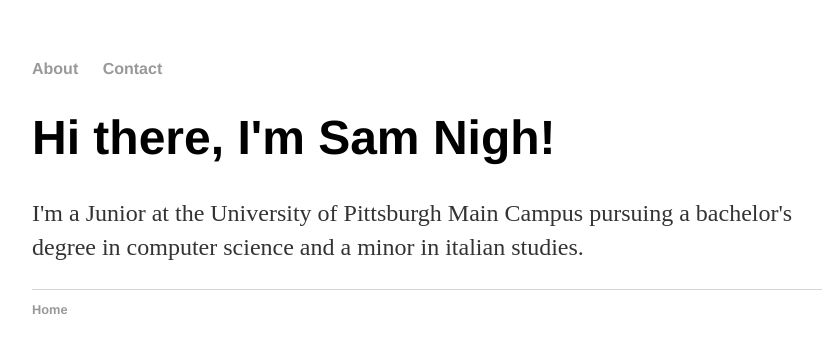
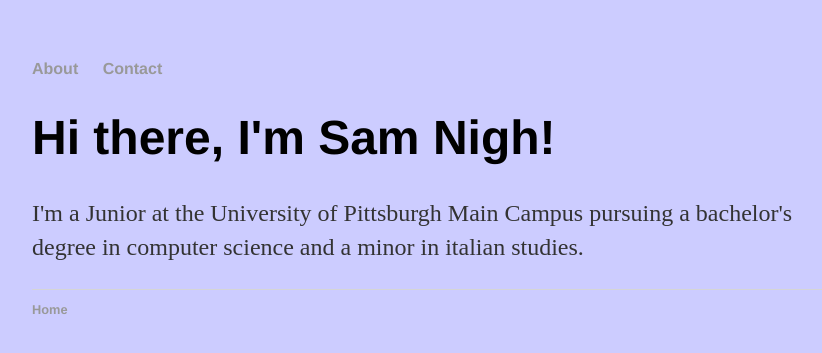
Before and after one commit to SPN11/SPN11.github.io, a Jekyll site: the page built from index.html, in a window 1280 px wide. Shown: the top 353 px of the page, without its empty margins (160-982 px from the left). Built offline with Jekyll 4.4.1, drawn with Linux system fonts in a browser that asks for light colours.

Commit message:
Update main.css

```diff
--- a/css/main.css
+++ b/css/main.css
@@ -1,6 +1,7 @@
 body {
     margin: 60px auto;
     width: 70%;
+    background-color: #ccccff
 }
 nav ul, footer ul {
     font-family:'Helvetica', 'Arial', 'Sans-Serif';
```
